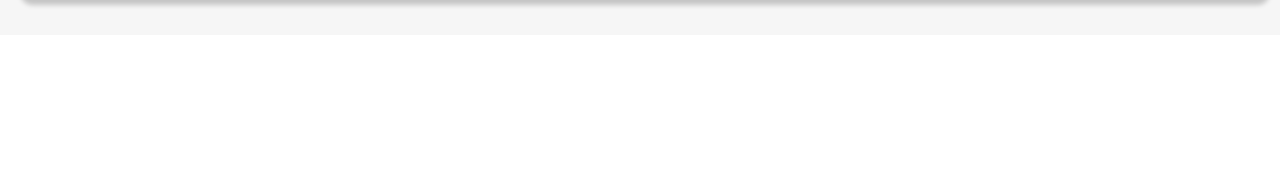
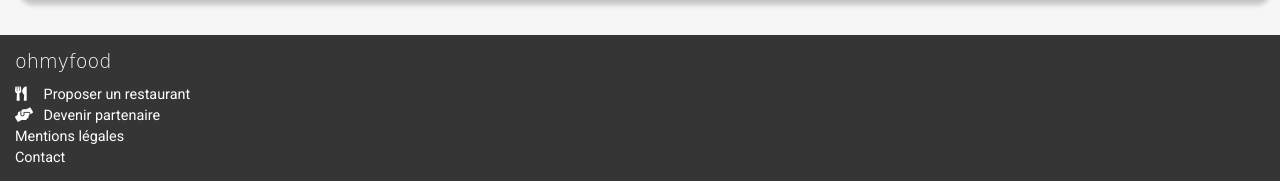
Before and after one commit to abguven/AbdulkadirGUVEN_3_18012022, a website: page index.html in a window 1280 px wide. Shown: the part 1569-1750 px from the top of the page. Before the commit the page ends 1604 px from the top, so only its background shows below. Drawn offline with Linux system fonts and the light colour scheme; a web font is replaced by a local one.

Commit message:
Add Footer initial version

```diff
--- a/base/_typography.scss
+++ b/base/_typography.scss
@@ -10,7 +10,7 @@ body{
     font-size: $fz-default;
 }
 
-.header__logo{
+.header__logo, .footer__title{
     font-family: 'Shrikhand', cursive;
 }
 
--- a/index.html
+++ b/index.html
@@ -145,12 +145,30 @@
 
         </section><!-- section.restos -->
 
-
-
-
-
-
     </div> <!-- div.container -->
+    <footer class="footer">
+        <h1 class="footer__title">ohmyfood</h1>
+        <ul class="footer__list">
+            <a href="#" class="footer__link">
+                <li>
+                    <i class="fas fa-utensils footer__icon"></i>
+                    Proposer un restaurant
+                </li>
+            </a>
+            <a href="#" class="footer__link">
+                <li>
+                    <i class="fas fa-hands-helping footer__icon"></i>
+                    Devenir partenaire
+                </li>
+            </a>
+            <a href="#" class="footer__link">
+                <li>Mentions légales</li>
+            </a>
+            <a href="#" class="footer__link">
+                <li>Contact</li>
+            </a>
+        </ul>
+    </footer>
 </body>
 
 </html>
--- a/layout/_footer.scss
+++ b/layout/_footer.scss
@@ -0,0 +1,30 @@
+$fz-footer-title: 120%;
+$fz-footer-caption: 90%;
+
+.footer{
+    background: $cc-footer-background;
+    padding: $pad-section;
+    *{
+        color: $cc-footer-text;
+    }
+    &__title{
+        font-size: $fz-footer-title;
+        font-weight: 100;
+        margin-top: 0;
+    }
+    &__list{
+        list-style: none;
+        padding-left: 0;
+        margin: 0 auto;
+        font-size: $fz-footer-caption;
+    }
+    &__link{
+        display: block;
+        margin-top: 0.4rem;
+    }
+    &__icon{
+        width: 2.5rem;
+    }
+
+
+}
--- a/main.scss
+++ b/main.scss
@@ -19,3 +19,4 @@
 @import "./layout/search-section";
 @import "./layout/helper-section";
 @import "./layout/restos.scss";
+@import "./layout/footer";
--- a/tools/_variables.scss
+++ b/tools/_variables.scss
@@ -7,6 +7,8 @@ $cc-primary-background: #eaeaea;
 $cc-secondary-background: #f6f6f6;
 
 $cc-text-color : black;
+$cc-footer-background: #353535;
+$cc-footer-text: white;
 
 
 // default padding and margin values
```
Also changed, not shown: public/css/style.css, 1 other file.
